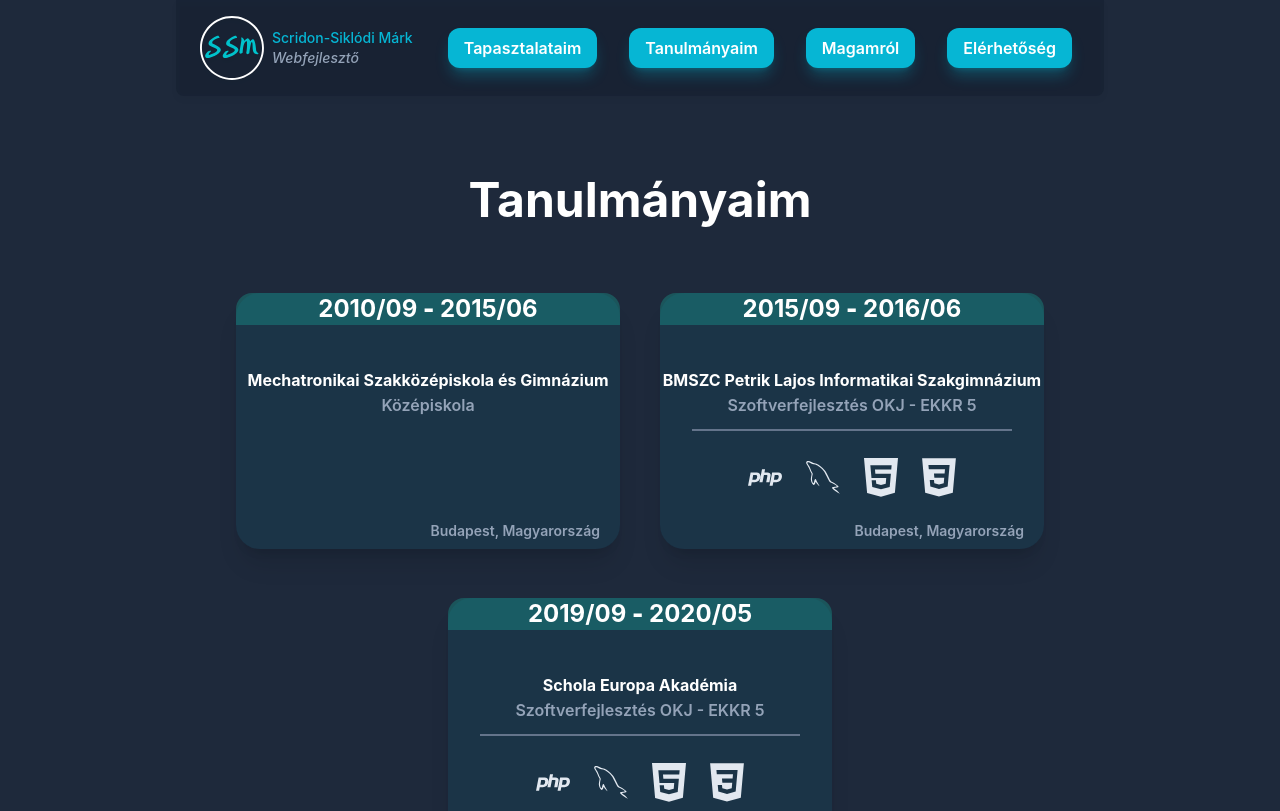
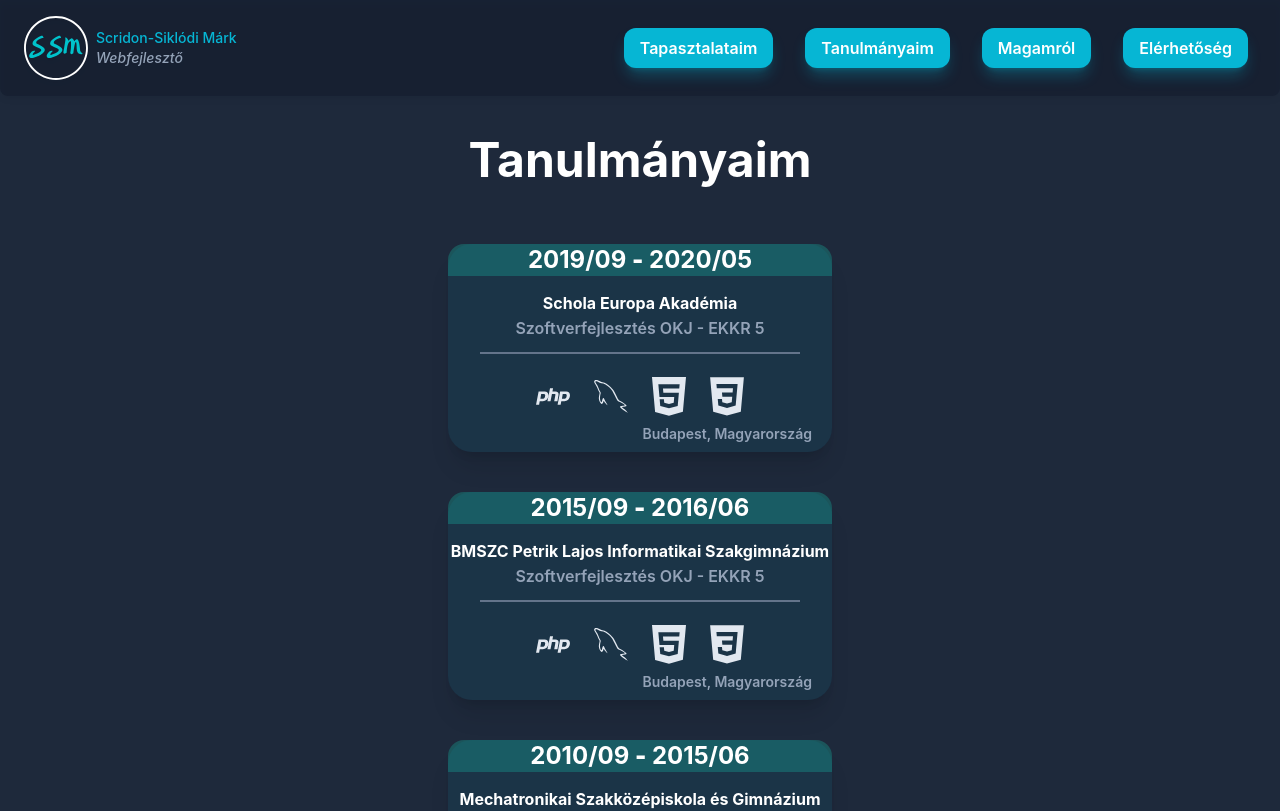
Before and after one commit to SMark2256/ReactCV, a Next.js app: page /educations in a window 1280 px wide. Shown: the top 811 px of the page. Built offline with nearby package versions, Linux system fonts and the light colour scheme.

Commit message:
IconChanger to GlobalUtility -- More TechBadge -- Education&Work design changed

```diff
--- a/components/Layout.jsx
+++ b/components/Layout.jsx
@@ -3,9 +3,9 @@ import Navbar from "./navbar/Navbar.jsx";
 
 const Layout = ({ children}) => {
       return (
-            <div className="text-white w-auto xl:ml-44 xl:mr-44">
+            <div className="text-white w-full mx-auto">
                   <Navbar />
-                  <div className='text-center text-lg md:text-2xl xl:text-4xl py-20 z-10'>{ children }</div>
+                  <div className='text-center text-lg md:text-2xl xl:text-4xl py-10 z-10'>{ children }</div>
                   <Footer />
             </div>
        )
--- a/components/educations/EducationsComp.jsx
+++ b/components/educations/EducationsComp.jsx
@@ -3,7 +3,11 @@ import { educationListElements_HU, educationListElements_ENG } from "../../store
 
 const EducationsComp = () => {
   return(
-    educationListElements_HU.map((education,index) => <EducationElements key={index} education={education}/>)
+    <>
+      <div className="flex flex-col-reverse">
+        {educationListElements_HU.map((education,index) => <EducationElements key={index} education={education}/>)}
+      </div>
+    </>
   )
 }
 
--- a/components/educations/EducationsElements.jsx
+++ b/components/educations/EducationsElements.jsx
@@ -1,21 +1,21 @@
 import { motion } from "framer-motion"
-import EducationsIconChanger from "./EducationsIconChanger";
+import IconChanger from "../../utility/IconChanger.jsx"
 
 const EducationElements = ({ education }) => {
       return (
-                          <div className="relative cursor-pointer inline-flex flex-col  space-y-4 border-cyan-900 bg-cyan-900/30 hover:bg-teal-800/30 hover:border-teal-500/50 hover:shadow-teal-500/40 shadow-xl shadow-black-500/80 rounded-3xl mx-5 w-96 md:flex-auto h-64 mb-10">
-                              <h1 className=" text-2xl justify-end font-bold bg-teal-500/30 w-full rounded-t-2xl">{education.start} <strong>-</strong> {education.end}</h1>
-                            <div className="align-middle items-center justify-center py-3">
+                          <div className="relative cursor-pointer border-cyan-900 bg-cyan-900/30 hover:bg-teal-800/30 hover:border-teal-500/50 hover:shadow-teal-500/40 shadow-xl shadow-black-500/80 rounded-3xl w-96 h-52 mb-10">
+                              <h1 className=" text-2xl justify-end font-bold bg-teal-500/30 w-full rounded-t-2xl md:mb-0 mb-3">{education.start} <strong>-</strong> {education.end}</h1>
+                            <div className="align-middle items-center justify-center">
                               <div className="text-center">
                                 <a className="font-bold text-base w-auto" href={education.url} rel="noreferrer" target="_blank">{education.school}</a>
                                 <p className="text-base font-semibold text-slate-400">{education.level}</p>
                               </div>
                               {education.techonology &&
                                 <>
-                                  <p className="border-t-2 border-slate-500 mx-auto w-5/6 mt-3 pb-3"></p>
-                                  <div className="text-lg absolute left-10 right-10 bottom-12">
+                                  <p className="border-t-2 border-slate-500 mx-auto w-5/6 md:mt-3 mt-2"></p>
+                                  <div className="text-lg absolute left-10 right-10 bottom-8">
                                     <p className="hidden font-bold">Techológiák</p>
-                                    <div className="text-5xl font-semibold text-slate-200 align-middle rounded-xl dark:text-slate-900 inline-flex space-x-2.5 "><EducationsIconChanger educationIcon={education.techonology}/></div>
+                                    <div className="text-5xl font-semibold text-slate-200 align-middle rounded-xl dark:text-slate-900 inline-flex space-x-2.5 "><IconChanger icon={education.techonology}/></div>
                                   </div>
                                 </>
                               }
--- a/components/educations/EducationsIconChanger.jsx
+++ /dev/null
@@ -1,17 +0,0 @@
-import { IconChanger } from "../../utility/IconChanger"
-
-const EducationsIconChanger = ({ educationIcon }) => {
-
-      const technologyIcons = educationIcon.split("-")
-      const techResult = []
-
-      for (const elements of technologyIcons) {
-            techResult.push(IconChanger(elements))
-      }
-
-      return (
-            techResult
-      )
-}
-
-export default EducationsIconChanger
--- a/components/navbar/NavBarMode.jsx
+++ b/components/navbar/NavBarMode.jsx
@@ -3,7 +3,7 @@ import NavLink from './NavLink.jsx'
 const NavBarMode = ({ stylemode, onClick, open }) => {
 
     const desktopMode = "mx-4 rounded-xl bg-cyan-500 shadow-lg shadow-cyan-500/30 hover:bg-teal-600 hover:shadow-teal-700 duration-200 text-white font-semibold py-2 px-4"
-    const mobileMode = "text-3xl text-center text-white font-semibold my-2 bg-cyan-500 shadow-lg shadow-cyan-500/30 hover:bg-teal-600 hover:shadow-teal-700 w-full md:w-full rounded-xl"
+    const mobileMode = "text-3xl text-center text-white font-semibold my-2 bg-cyan-500 shadow-lg shadow-cyan-500/30 hover:bg-teal-600 hover:shadow-teal-700 rounded-xl"
 
     switch (stylemode) {
         case 'mobile':
--- a/components/navbar/Navbar.jsx
+++ b/components/navbar/Navbar.jsx
@@ -21,7 +21,7 @@ const Navbar = () => {
       }
 
     return (
-        <nav className="flex filter drop-shadow-md bg-slate-900/30 rounded-b-lg px-4 py-4 h-24 items-center">
+        <nav className="flex filter drop-shadow-md bg-slate-900/40 rounded-b-lg px-4 h-24 align-middle">
             <MobileNav open={open} setOpen={setOpen}/>
 
             <div className={open ? "hidden" : "w-3/12 flex items-center" }>
--- a/components/works/WorksComp.jsx
+++ b/components/works/WorksComp.jsx
@@ -3,7 +3,11 @@ import { workListElements_ENG, workListElements_HU } from "../../store/works_dat
 
 const WorksComp = () => {
   return (
-          workListElements_HU.map((work, index) => <WorkElements key={index} work={ work }/> )
+    <>
+      <div className="flex flex-col-reverse">
+          {workListElements_HU.map((work, index) => <WorkElements key={index} work={ work }/> )}
+      </div>
+    </>
   )
 }
 
--- a/components/works/WorksElements.jsx
+++ b/components/works/WorksElements.jsx
@@ -1,13 +1,15 @@
 import { motion } from "framer-motion"
+import IconChanger from "../../utility/IconChanger"
 
 const WorkElements = ({ work }) => {
       return (
-        <div className="relative cursor-pointer inline-flex flex-col border-cyan-900 bg-cyan-900/30 hover:bg-teal-800/30 hover:border-teal-500/50 hover:shadow-teal-500/40 shadow-xl shadow-black-500/80 rounded-3xl mx-5 w-96 md:flex-auto h-56 mb-10">
+        <div className="relative cursor-pointer inline-flex flex-col border-cyan-900 bg-cyan-900/30 hover:bg-teal-800/30 hover:border-teal-500/50 hover:shadow-teal-500/40 shadow-xl shadow-black-500/80 rounded-3xl w-96 md:flex-auto h-52 mb-10">
               <div className="text-2xl inline-flex justify-center font-bold bg-teal-500/30 w-full rounded-t-2xl">{work.start} <strong>&nbsp;-&nbsp;</strong>
                 {work.end === 'Jelenleg' ? <motion.div animate={{color: ['rgba(255,255,255, 1)', 'rgba(255,255,255, 0.2)', 'rgba(255,255,255, 1)']}} transition={{ repeat: Infinity , duration: 2}}>{work.end}</motion.div> : work.end}
               </div>
           <div className="flex flex-col items-center justify-center">
-              <h1 className="text-2xl font-bold py-10 pb-10 ">{work.position}</h1>
+              <h1 className="text-2xl font-bold py-7 pb-10 ">{work.position}</h1>
+              <div className="absolute bottom-12 text-4xl font-semibold text-slate-200 align-middle rounded-xl dark:text-slate-900 inline-flex space-x-2.5 "><IconChanger icon={work.techonology}/></div>
               <h2 className="absolute bottom-0 right-5 w-auto text-center text-sm text-slate-400 font-semibold pb-2">{work.location}</h2>
           </div>
         </div>
--- a/pages/educations.jsx
+++ b/pages/educations.jsx
@@ -7,7 +7,7 @@ const Educations = () => {
                   <div>
                         <h1 className='font-bold text-5xl pb-5'>  Tanulmányaim </h1>
                   </div>
-                  <section className="items-center align-middle">
+                  <section className="items-center align-middle flex-col-reverse flex">
                         <EducationsComp/>
                   </section>
             </div>
--- a/pages/works.jsx
+++ b/pages/works.jsx
@@ -8,7 +8,7 @@ const Works = () => {
                         <div >
                               <h1 className='font-bold text-5xl pb-5'> Tapasztalataim </h1>
                         </div>
-                        <section className="items-center align-middle flex-wrap">
+                        <section className="items-center align-middle flex flex-col">
                               <WorksComp/>
                         </section>
                   </div>
--- a/store/works_data.js
+++ b/store/works_data.js
@@ -3,7 +3,7 @@ export const workListElements_HU = [
     id: 1,
     position: "Webshop Adminisztrátor",
     description: "",
-    techonology: "Drupal",
+    techonology: "Drupal-SQL",
     company: "MEDIAJAM KFT.",
     location: "Budaörs, Magyarország",
     url: "http://mediajam.hu/",
@@ -25,7 +25,7 @@ export const workListElements_HU = [
     id: 3,
     position: "Webfejlesztő",
     description: "A vállalat intranet felületének bővítése, modernizálása - SQL lekérdezések írása - Adatvizualizálás Power BI al - Gyártásfejlesztés - Projektek levezénylése és Projekt terv készítése - Kapcsolattartás külsős projekt résztvevővel - Kisebb Rendszerüzemeltetési feladatok ellátása - Munkatársak informatikai támogatása",
-    techonology: "PHP-SQL-CSS-JS-REACT",
+    techonology: "PHP-SQL-CSS-BOOTSTRAP-JS-REACT",
     company: "Magyarmet Finomöntödei KFT.",
     location: "Bicske, Magyarország",
     url: "www.magyarmet.com",
--- a/utility/IconChanger.jsx
+++ b/utility/IconChanger.jsx
@@ -1,12 +1,12 @@
-import { DiReact, DiJsBadge, DiPhp, DiNodejsSmall, DiCss3, DiBootstrap, DiGithubBadge, DiMysql, DiHtml5 } from "react-icons/di"
+import { DiReact, DiDrupal, DiJavascript1, DiPhp, DiNodejsSmall, DiCss3, DiBootstrap, DiGithubBadge, DiMysql, DiHtml5 } from "react-icons/di"
+import { TbCSharp, TbApi} from "react-icons/tb"
 
-
-export const IconChanger = (icon) => {
+const IconSwitch = (icon) => {
   switch (icon) {
     case "REACT":
       return <DiReact />
     case "JS":
-      return <DiJsBadge />
+      return <DiJavascript1 />
     case "PHP":
       return <DiPhp />
     case "NODE":
@@ -21,7 +21,30 @@ export const IconChanger = (icon) => {
       return <DiMysql />
     case "HTML":
       return <DiHtml5 />
+    case "C#":
+      return <TbCSharp />
+    case "API":
+      return <TbApi />
+    case "Drupal":
+      return <DiDrupal />
     default:
       return ""
   }
 }
+
+
+const IconChanger = ({ icon }) => {
+
+  const technologyIcons = icon.split("-")
+  const techResult = []
+
+  for (const elements of technologyIcons) {
+        techResult.push(IconSwitch(elements))
+  }
+
+  return (
+        techResult
+  )
+}
+
+export default IconChanger
```
